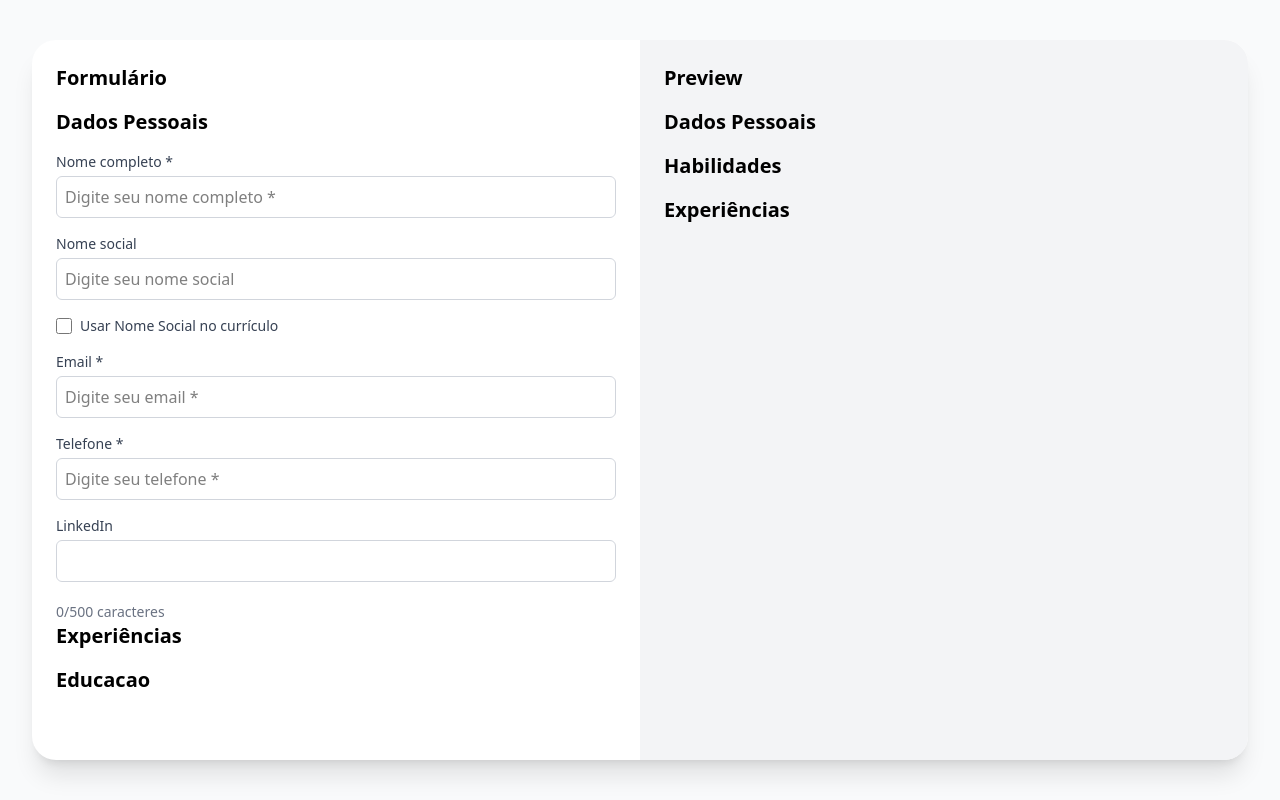
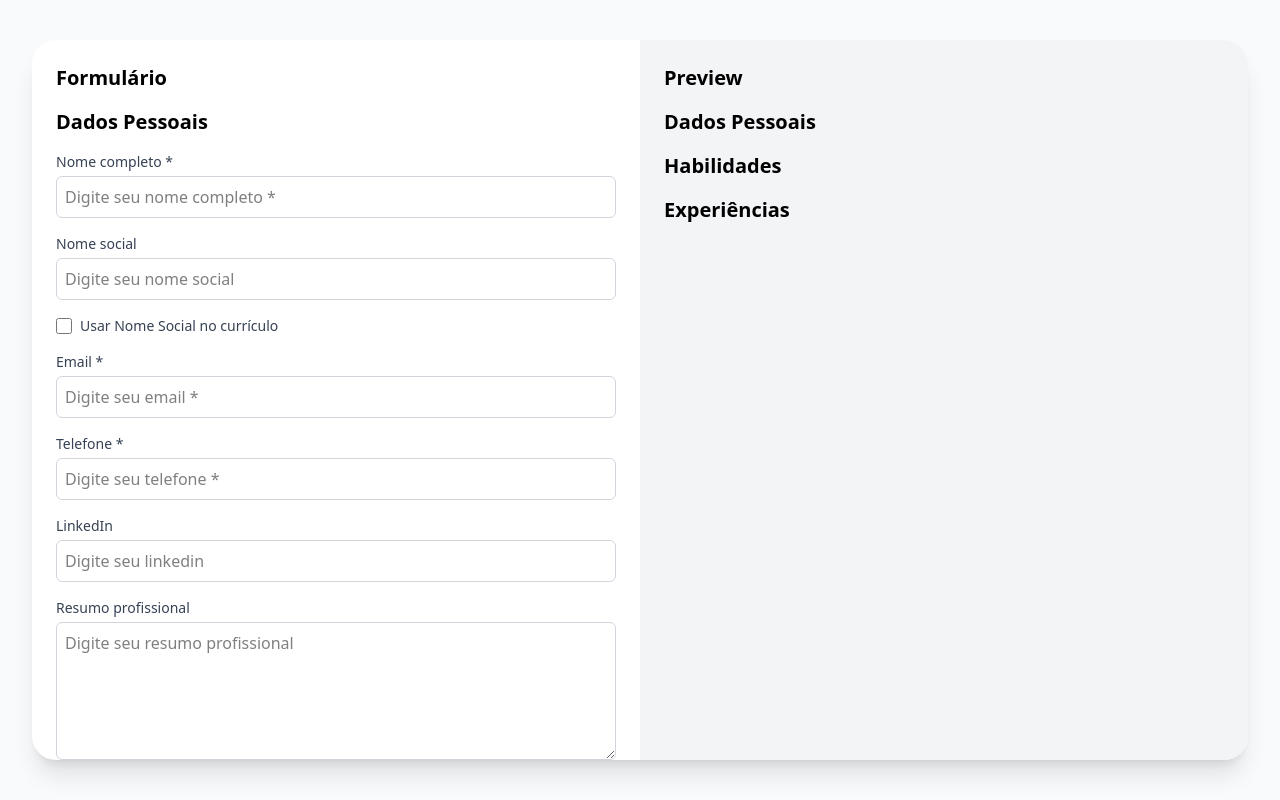
Before and after one commit to Toteck/nextfolio, a React (Vite) app: page / in a window 1280 px wide. Built offline with nearby package versions, Linux system fonts and the light colour scheme.

Commit message:
fixes: input resumo profissional e placeholder linkedin

```diff
--- a/src/components/form/inputs/InputLinkedIn.tsx
+++ b/src/components/form/inputs/InputLinkedIn.tsx
@@ -14,6 +14,7 @@ export function InputLinkedIn({ label, value, onChange }: FormInputProps) {
         value={value}
         onChange={(e) => onChange(e.target.value)}
         className="w-full border border-gray-300 rounded-md p-2 focus:outline-none focus:ring-2 focus:ring-blue-500"
+        placeholder={`Digite seu ${label.toLowerCase()}`}
       />
     </div>
   );
--- a/src/components/form/inputs/TextAreaResumo.tsx
+++ b/src/components/form/inputs/TextAreaResumo.tsx
@@ -1,5 +1,21 @@
-export const TextAreaResumo = () => {
-    return (
-        <></>
-    )
+import type { FormInputProps } from "./types";
+
+export function TextAreaResumo({ label, value, onChange }: FormInputProps) {
+  const inputId = `resumo-${label.toLowerCase().replace(/[^a-z0-9]/g, "-")}`;
+
+  return (
+    <div className="flex flex-col space-y-1">
+      <label htmlFor={inputId} className="text-sm font-medium text-gray-700">
+        {label}
+      </label>
+      <textarea
+        id={inputId}
+        value={value}
+        onChange={(e) => onChange(e.target.value)}
+        rows={5}
+        className="w-full border border-gray-300 rounded-md p-2 focus:outline-none focus:ring-2 focus:ring-blue-500"
+        placeholder={`Digite seu ${label.toLowerCase()}`}
+      />
+    </div>
+  );
 }
```
